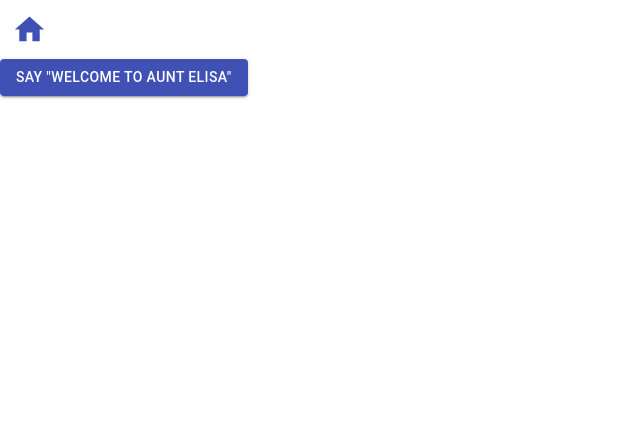
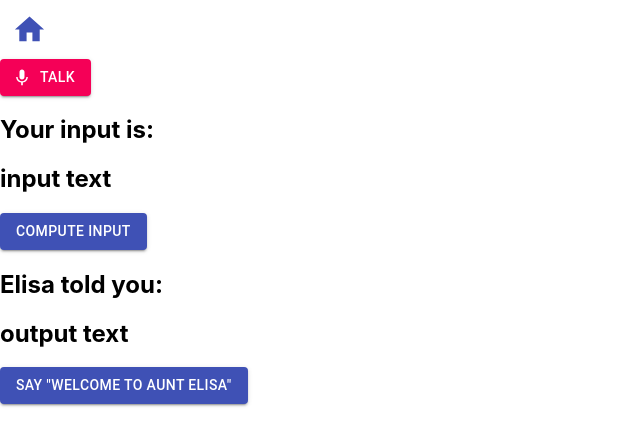
Before and after one commit to SimonScapan/AuntElisa, a React (Create React App) app in the folder frontend/auntelisa/: page /chatbot in a window 1280 px wide. Shown: the top 446 px of the page, without its empty margins (0-640 px from the left). Built offline with nearby package versions, Linux system fonts and the light colour scheme.

Commit message:
update Chatbot frontend ... now everything is running

```diff
--- a/frontend/auntelisa/src/Chatbot/chatbot.js
+++ b/frontend/auntelisa/src/Chatbot/chatbot.js
@@ -1,9 +1,9 @@
 import React from 'react';
 import {Link} from "react-router-dom";
 import IconButton from '@material-ui/core/IconButton';
+import KeyboardVoiceIcon from '@material-ui/icons/KeyboardVoice';
 import SvgIcon from '@material-ui/core/SvgIcon';
 import Button from '@material-ui/core/Button';
-import Speak from './speak'
 
 function HomeIcon(props) {
     return (
@@ -13,20 +13,97 @@ function HomeIcon(props) {
     );
 };
 
-function Chatbot() {
+
+class Chatbot extends React.Component {
+  constructor() {
+     super();
+     this.state = {
+        inputText: 'input text',
+        outputText: 'output text'
+     }
+  }
+
+  hear = () => {
+    const SpeechRecognition = window.SpeechRecognition || window.webkitSpeechRecognition;
+    const recognition = new SpeechRecognition();
+
+    recognition.start();
+    recognition.onresult = (event) => {
+        const speechToText = event.results[0][0].transcript;
+        console.log(speechToText);
+        this.setState({ inputText: speechToText });
+        console.log(this.state.inputText);
+    }
+  }
+
+  speak = (input) => {
+      const synth = window.speechSynthesis;
+
+      const speak = (text) => {
+          var foo = new SpeechSynthesisUtterance(text);
+          foo.lang = 'en-GB';
+          synth.speak(foo);
+      };
+      return speak(input);
+  }
+
+  changeOutput = () => {
+    this.setState({ outputText: this.state.inputText });
+  }
+
+  render() {
     return (
       <div className="Chatbot">
         <div>
+          {/* Home button*/}
             <IconButton color="primary" aria-label="upload picture" component={Link} to={'/'}>
                 <HomeIcon fontSize="large" />
             </IconButton>
         </div>
         <div>
-          <Button variant="contained" size="medium" color="primary" onClick={() => {Speak('Welcome to Aunt Elisa')}}>
+          {/* Microfone button*/}
+          <Button
+            variant="contained"
+            color="secondary"
+            startIcon={<KeyboardVoiceIcon />}
+            onClick={() => {this.hear()}}
+          >
+            Talk
+          </Button>
+        </div>
+        <div>
+          {/* input-text box*/}
+          <h2>Your input is: </h2>
+          <h2>{this.state.inputText}</h2>
+        </div>
+        <div>
+          {/* speach bubble*/}
+          <Button
+            variant="contained"
+            size="medium"
+            color="primary"
+            onClick={() => {this.changeOutput()}}
+          >
+              compute input
+          </Button>
+        </div>
+        <div>
+          {/* output-text box*/}
+          <h2>Elisa told you: </h2>
+          <h2>{this.state.outputText}</h2>
+        </div>
+        <div>
+          <Button
+            variant="contained"
+            size="medium"
+            color="primary"
+            onClick={() => {this.speak(this.state.outputText)}}
+          >
               Say "Welcome to Aunt Elisa"
           </Button>
         </div>
       </div>
     );
+  }
 }
 export default Chatbot;
--- a/frontend/auntelisa/src/Chatbot/speak.js
+++ /dev/null
@@ -1,11 +0,0 @@
-function Speak(input) {
-    const synth = window.speechSynthesis;
-
-    const speak = (text) => {
-        var foo = new SpeechSynthesisUtterance(text);
-        synth.speak(foo);
-    };
-    return speak(input);
-
-}
-export default Speak;
```
Also changed, not shown: frontend/auntelisa/src/Chatbot/hear.js (deleted, +0 -17 lines).
